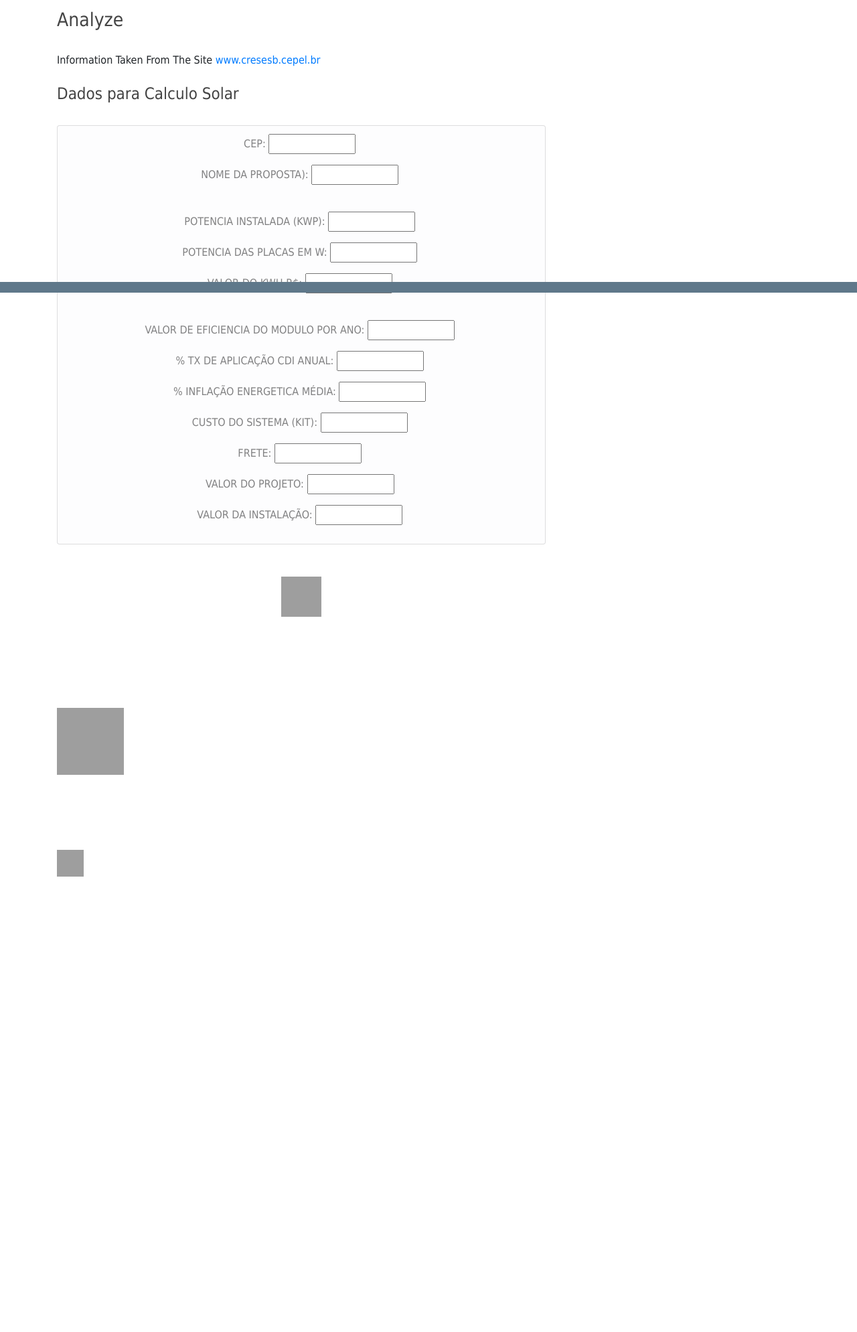
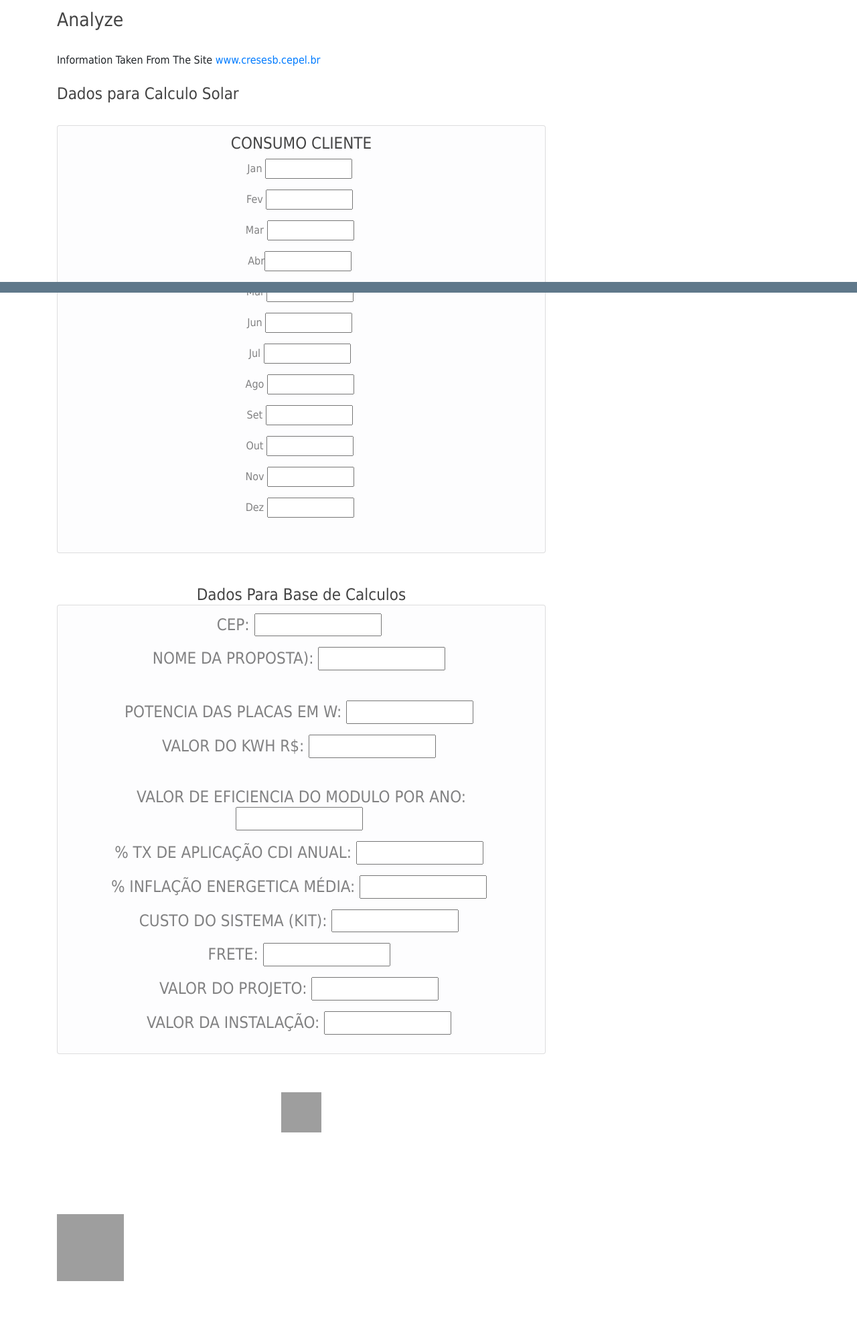
Before and after one commit to AlexsandroMO/Solar_Calculos, a Flask app: template templates/result.html in a window 1280 px wide. Shown: the part 363-2352 px from the top of the page at 67% size. Before the commit the page ends 1672 px from the top, so only its background shows below. Run offline with Flask 2, Linux system fonts and the light colour scheme; the template is opened without the code that fills it, so the values that code supplies are empty; some libraries are stand-ins or nearby versions; grey boxes are pictures that could not be loaded.

Commit message:
Update result.html
Updated according comments of the customer
Lines 39 at 70

```diff
--- a/templates/result.html
+++ b/templates/result.html
@@ -33,6 +33,29 @@
         </div>
           <form action = "/result2" method = "POST">
 
+            <ul class="list-group">
+            <li class="list-group-item list-group-item-light">
+
+              <h4>CONSUMO CLIENTE</h4>
+              <p>Jan <input type = "text" size="12" name = "jan" placeholder=""/>&nbsp</p>
+              <p>Fev <input type = "text" size="12" name = "fev" placeholder=""/>&nbsp</p>
+              <p>Mar <input type = "text" size="12" name = "mar" placeholder=""/>&nbsp</p>
+              <p>Abr<input type = "text" size="12" name = "abr" placeholder=""/>&nbsp</p>
+              <p>Mai <input type = "text" size="12" name = "mai" placeholder=""/>&nbsp</p>
+              <p>Jun <input type = "text" size="12" name = "jun" placeholder=""/>&nbsp</p>
+              <p>Jul <input type = "text" size="12" name = "jul" placeholder=""/>&nbsp</p>
+              <p>Ago <input type = "text" size="12" name = "ago" placeholder=""/>&nbsp</p>
+              <p>Set <input type = "text" size="12" name = "setb" placeholder=""/>&nbsp</p>
+              <p>Out <input type = "text" size="12" name = "out" placeholder=""/>&nbsp</p>
+              <p>Nov <input type = "text" size="12" name = "nov" placeholder=""/>&nbsp</p>
+              <p>Dez <input type = "text" size="12" name = "dez" placeholder=""/>&nbsp</p>
+
+              <br>
+            </li>
+          </ul>
+          <br>
+          <br>
+          <h4>Dados Para Base de Calculos</4>
           <ul class="list-group">
             <li class="list-group-item list-group-item-light">
 
@@ -40,14 +63,15 @@
               <p>NOME DA PROPOSTA): <input type = "text" size="12" name = "prop_name" placeholder=""/>&nbsp</p>
               <br>
 
-              <p>POTENCIA INSTALADA (KWP): <input type = "text" size="12" name = "kwp" placeholder=""/>&nbsp</p>
               <p>POTENCIA DAS PLACAS EM W: <input type = "text" size="12" name = "w_" placeholder=""/>&nbsp</p>
               <p>VALOR DO KWH R$: <input type = "text" size="12" name = "kwh" placeholder=""/>&nbsp</p>
               <br>
 
               <p>VALOR  DE EFICIENCIA DO MODULO POR ANO: <input type = "text" size="12" name = "var_efic_ano" placeholder=""/>&nbsp</p>
+
               <p>% TX DE APLICAÇÃO CDI ANUAL: <input type = "text" size="12" name = "tx" placeholder=""/>&nbsp</p>
               <p>% INFLAÇÃO ENERGETICA MÉDIA: <input type = "text" size="12" name = "inf_eneg" placeholder=""/>&nbsp</p>
+
               <p>CUSTO DO SISTEMA (KIT): <input type = "text" size="12" name = "kit" placeholder=""/>&nbsp</p>
               <p>FRETE: <input type = "text" size="12" name = "frete" placeholder=""/>&nbsp</p>
               <p>VALOR DO PROJETO: <input type = "text" size="12" name = "var_proj" placeholder=""/>&nbsp</p>
```
